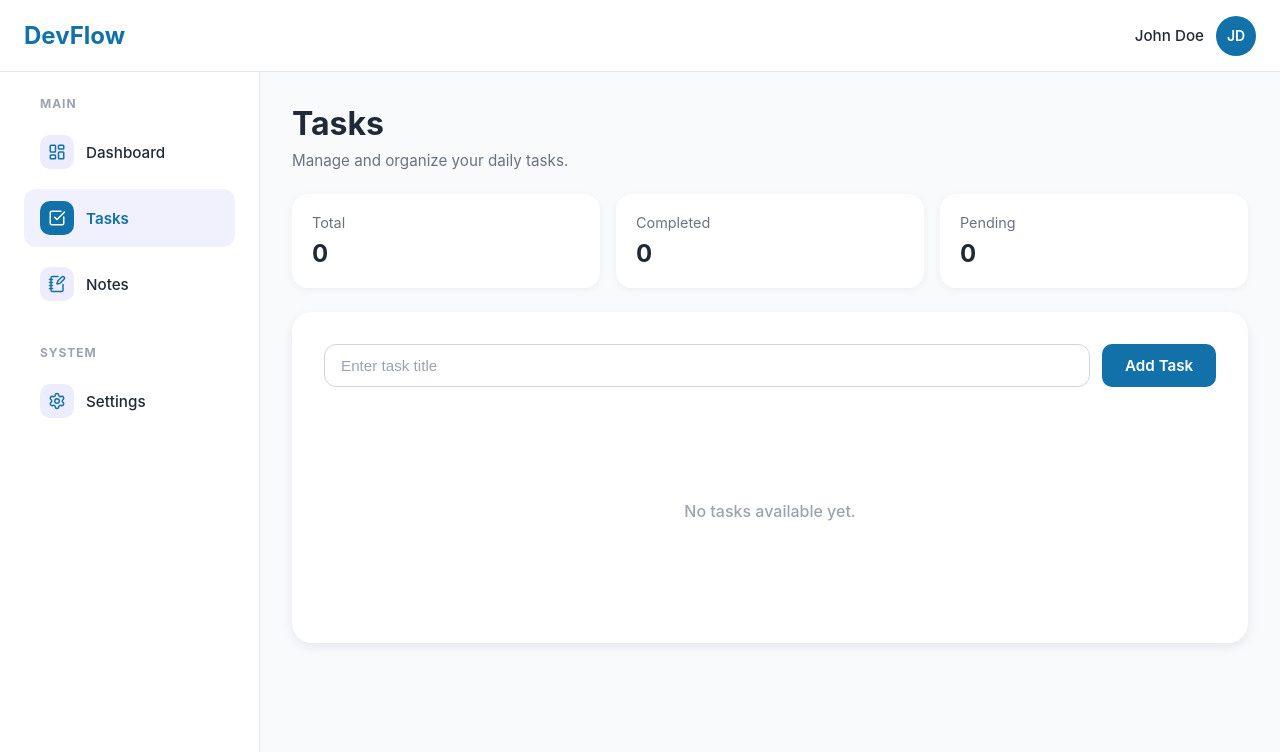
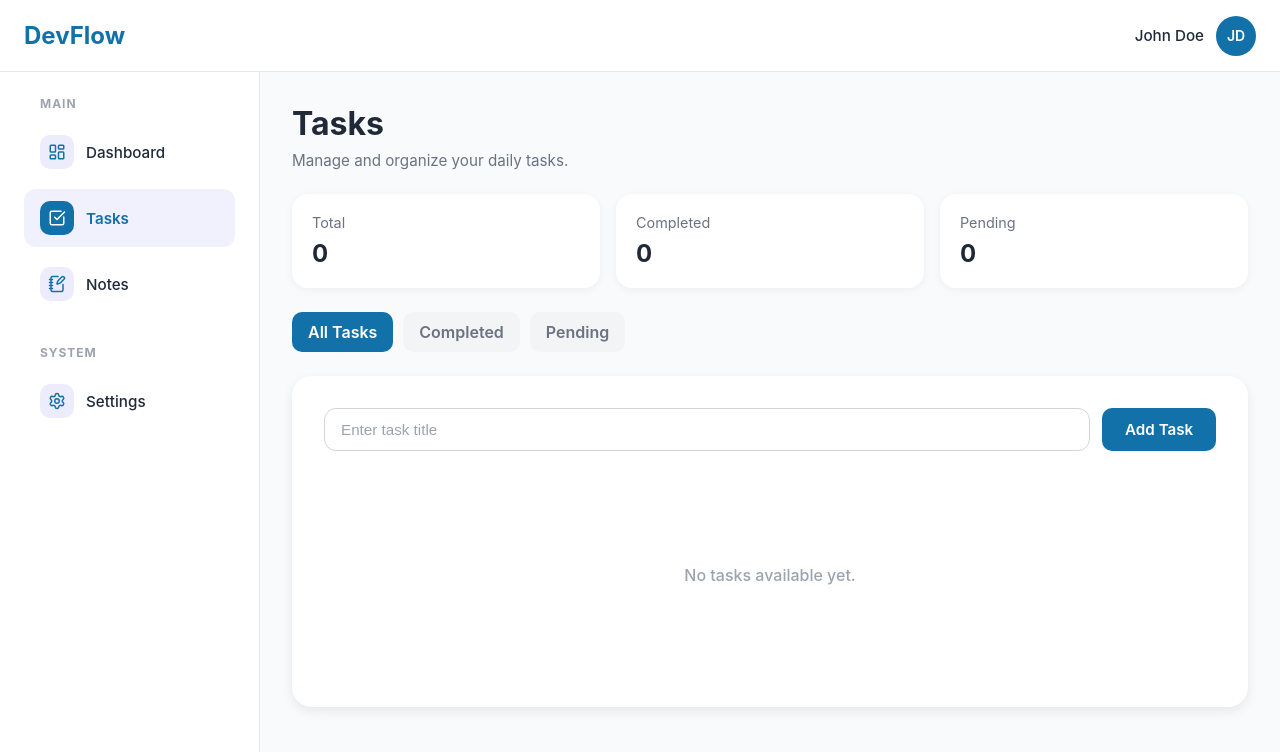
Before and after one commit to AmiraHassann/DevFlow, a React (Vite) app: page /tasks in a window 1280 px wide. Shown: the top 752 px of the page. Built offline with nearby package versions, Linux system fonts and the light colour scheme.

Commit message:
Adding filtered tasks functaion

```diff
--- a/src/pages/Tasks/Tasks.jsx
+++ b/src/pages/Tasks/Tasks.jsx
@@ -13,6 +13,7 @@ import Input from "../../components/ui/Input/Input";
 
 function Tasks() {
   const [taskTitle, setTaskTitle] = useState("");
+  const [filter, setFilter] = useState("all");
 
   const [tasks, setTasks] = useState(() => {
     const savedTasks = localStorage.getItem("tasks");
@@ -111,6 +112,18 @@ function Tasks() {
   const pendingTasks =
     totalTasks - completedTasks;
 
+  const filteredTasks = tasks.filter((task) => {
+  if (filter === "completed") {
+    return task.completed;
+  }
+
+  if (filter === "pending") {
+    return !task.completed;
+  }
+
+  return true;
+  });
+
   return (
     <main className={styles.tasks}>
       <div className={styles.header}>
@@ -140,6 +153,35 @@ function Tasks() {
         </div>
       </div>
 
+      <div className={styles.filters}>
+        <button
+          className={`${styles.filterButton} ${
+            filter === "all" ? styles.activeFilter : ""
+          }`}
+          onClick={() => setFilter("all")}
+        >
+          All Tasks
+        </button>
+
+        <button
+          className={`${styles.filterButton} ${
+            filter === "completed" ? styles.activeFilter : ""
+          }`}
+          onClick={() => setFilter("completed")}
+        >
+          Completed
+        </button>
+
+        <button
+          className={`${styles.filterButton} ${
+            filter === "pending" ? styles.activeFilter : ""
+          }`}
+          onClick={() => setFilter("pending")}
+        >
+          Pending
+        </button>
+      </div>
+
       <div className={styles.content}>
         <div className={styles.form}>
           <Input
@@ -167,13 +209,17 @@ function Tasks() {
           </p>
         )}
 
-        {tasks.length === 0 ? (
+        {filteredTasks.length === 0 ? (
           <div className={styles.emptyState}>
-            No tasks available yet.
+            {filter === "completed"
+            ? "No completed tasks found."
+            : filter === "pending"
+            ? "No pending tasks found."
+            : "No tasks available yet."}
           </div>
         ) : (
           <div className={styles.taskList}>
-            {tasks.map((task) => (
+            {filteredTasks.map((task) => (
           <div
             key={task.id}
             className={styles.taskCard}
--- a/src/pages/Tasks/Tasks.module.css
+++ b/src/pages/Tasks/Tasks.module.css
@@ -254,6 +254,42 @@
   color: #dc2626;
 }
 
+.filters {
+  display: flex;
+
+  gap: 10px;
+
+  margin-bottom: 24px;
+}
+
+.filterButton {
+  border: none;
+
+  padding: 10px 16px;
+
+  border-radius: 10px;
+
+  background: #f3f4f6;
+
+  color: #6b7280;
+
+  cursor: pointer;
+
+  font-weight: 600;
+
+  transition: all 0.2s ease;
+}
+
+.filterButton:hover {
+  background: #e5e7eb;
+}
+
+.activeFilter {
+  background: var(--color-primary);
+
+  color: white;
+}
+
 @media (max-width: 768px) {
   .tasks {
     padding: 20px;
```
